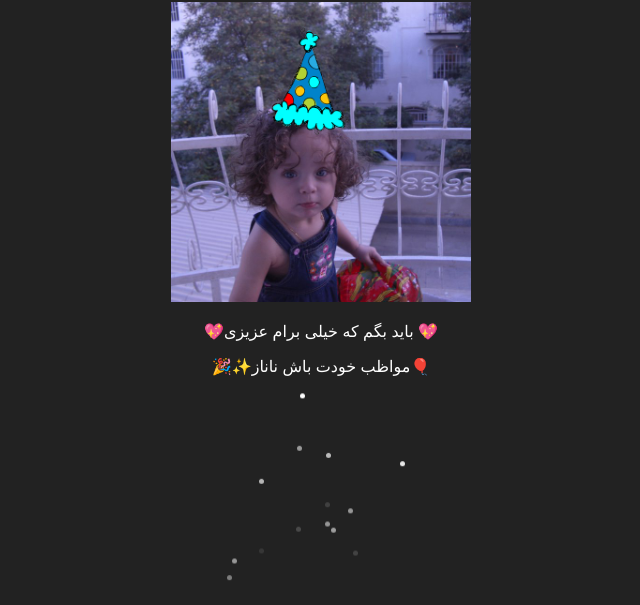
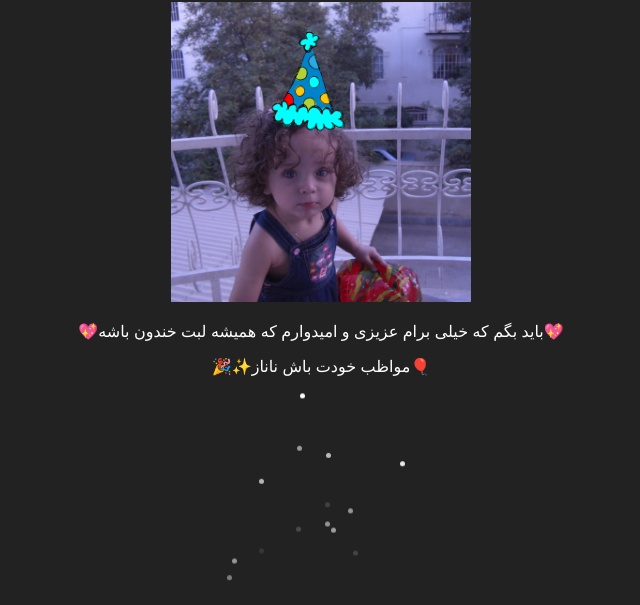
Before and after one commit to Warrior41/Aseman, a plain HTML site: page page1.html in a window 1280 px wide. Shown: the part 107-712 px from the top of the page, without its empty margins (319-959 px from the left). Drawn offline with Linux system fonts and the light colour scheme.

Commit message:
Update page1.html

```diff
--- a/page1.html
+++ b/page1.html
@@ -49,7 +49,7 @@
     <div class="container">
         <h1>💕تولدت مبارک دخترم</h1>
         <img src="friend.jpg" alt="Friend" width="300">
-        <p>💖باید بگم که خیلی برام عزیزی 💖</p>
+        <p>💖باید بگم که خیلی برام عزیزی و امیدوارم که همیشه لبت خندون باشه💖</p>
 		<p>🎉✨مواظب خودت باش ناناز🎈</p>
         <div class="snow-globe">
             <div class="snow"></div>
```
